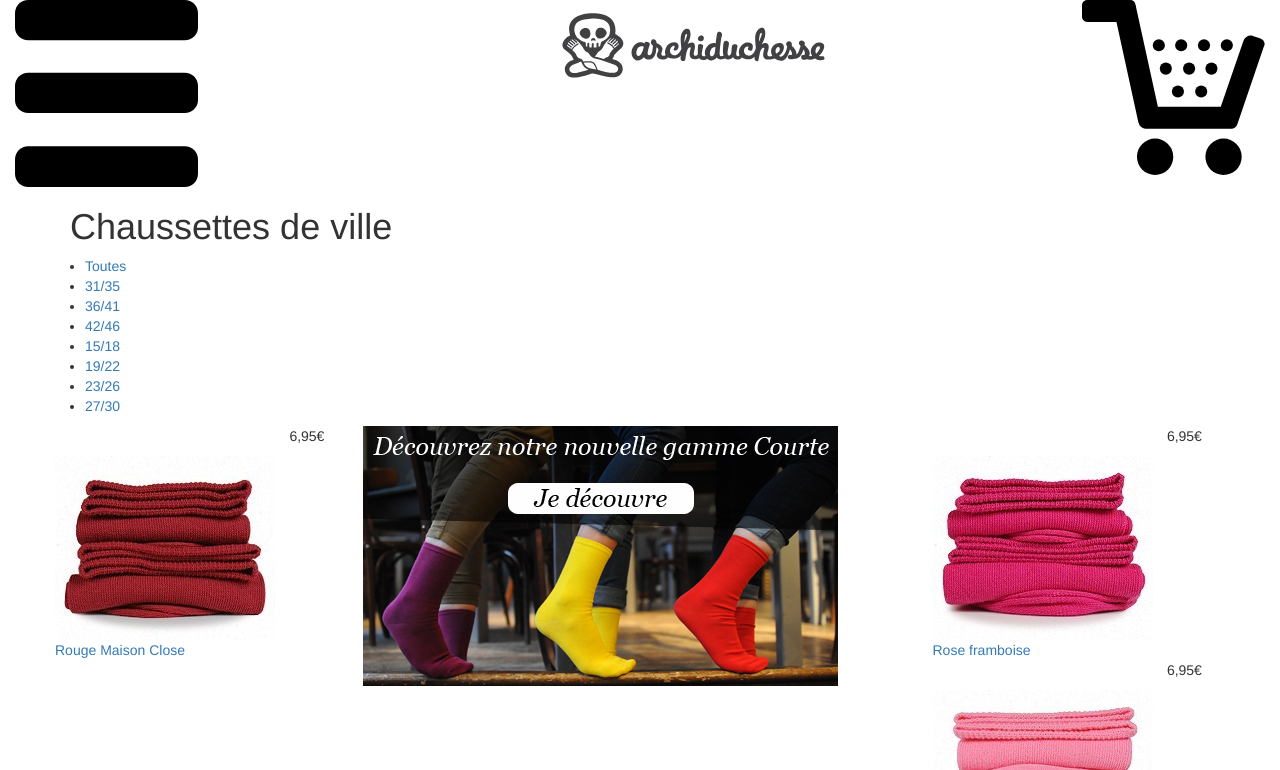
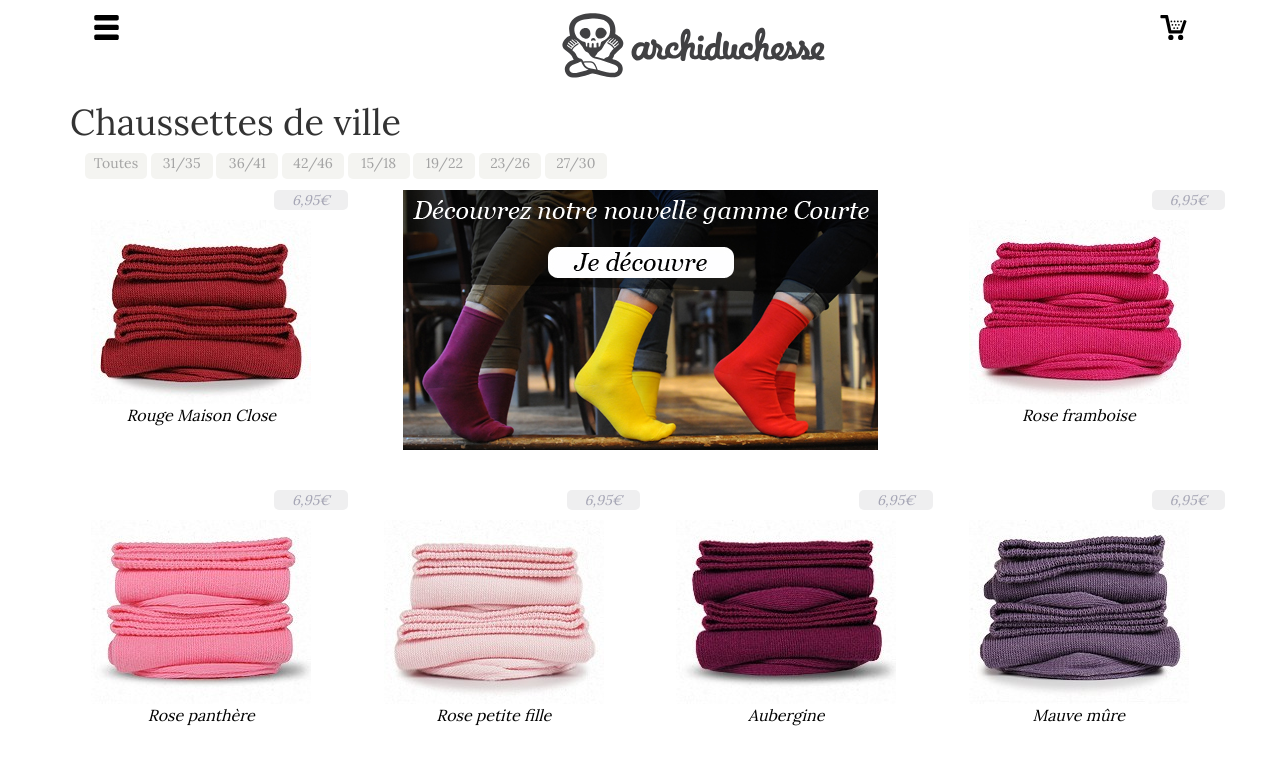
Before and after one commit to Sylvain059/Archiduchesse, a plain HTML site: page index.html in a window 1280 px wide. Shown: the top 770 px of the page. Drawn offline with Linux system fonts and the light colour scheme.

Commit message:
main.css/ add style for main & footer

```diff
--- a/css/main.css
+++ b/css/main.css
@@ -280,3 +280,95 @@ textarea {
         page-break-after: avoid;
     }
 }
+
+/*
+Début du CSS CUSTOM
+=====================================================================================================================
+*/
+
+body{
+  font-family: 'Lora', serif;
+}
+
+.header_S{
+  height: 50px;
+  border-bottom-color:black;
+}
+
+.iconeMenu{
+  height: 25px;
+  margin-top: 15px;
+}
+
+.listSize li{
+  display: inline-block;
+  text-align: center;
+  vertical-align: text-bottom;
+  list-style-type: none;
+  background-color: #f4f4f1;
+  border-radius: 5px;
+  height: 26px;
+  width: 62px;
+}
+
+.listSize li a{
+  width: auto;
+  text-decoration: none;
+  color:#a3a3a3;
+}
+
+/*
+mainIndex
+********************************************************************************************************/
+
+.figure{
+  height: 300px;
+  display: inline-block;
+  text-align: center;
+}
+
+.price{
+  background-color: #efeff0;
+  border-radius: 5px;
+  color: #a5a5b4;
+  font-style: italic;
+  font-family: 'Lora', serif;
+}
+
+.link{
+  color: #555579;
+  font-style: italic;
+  font-size: 16px;
+}
+
+
+
+.mainIndex figure a{
+  text-decoration: none;
+  text-align: center;
+  color:black;
+  width: 100%;
+}
+/*
+footer
+*********************************************************************************************************/
+
+footer{
+  /*fond d'écran juste pour footer*/
+  background-image: url(../img/small/bg.png);
+}
+
+footer div ul{
+  list-style-type: none; /*on retire les puce*/
+}
+
+
+footer div ul li a{
+  height: 200px;
+  color:#555579;
+}
+
+footer div ul li a p{
+  height: 200px;
+
+}
```
Also changed, not shown: css/style.css (added).
